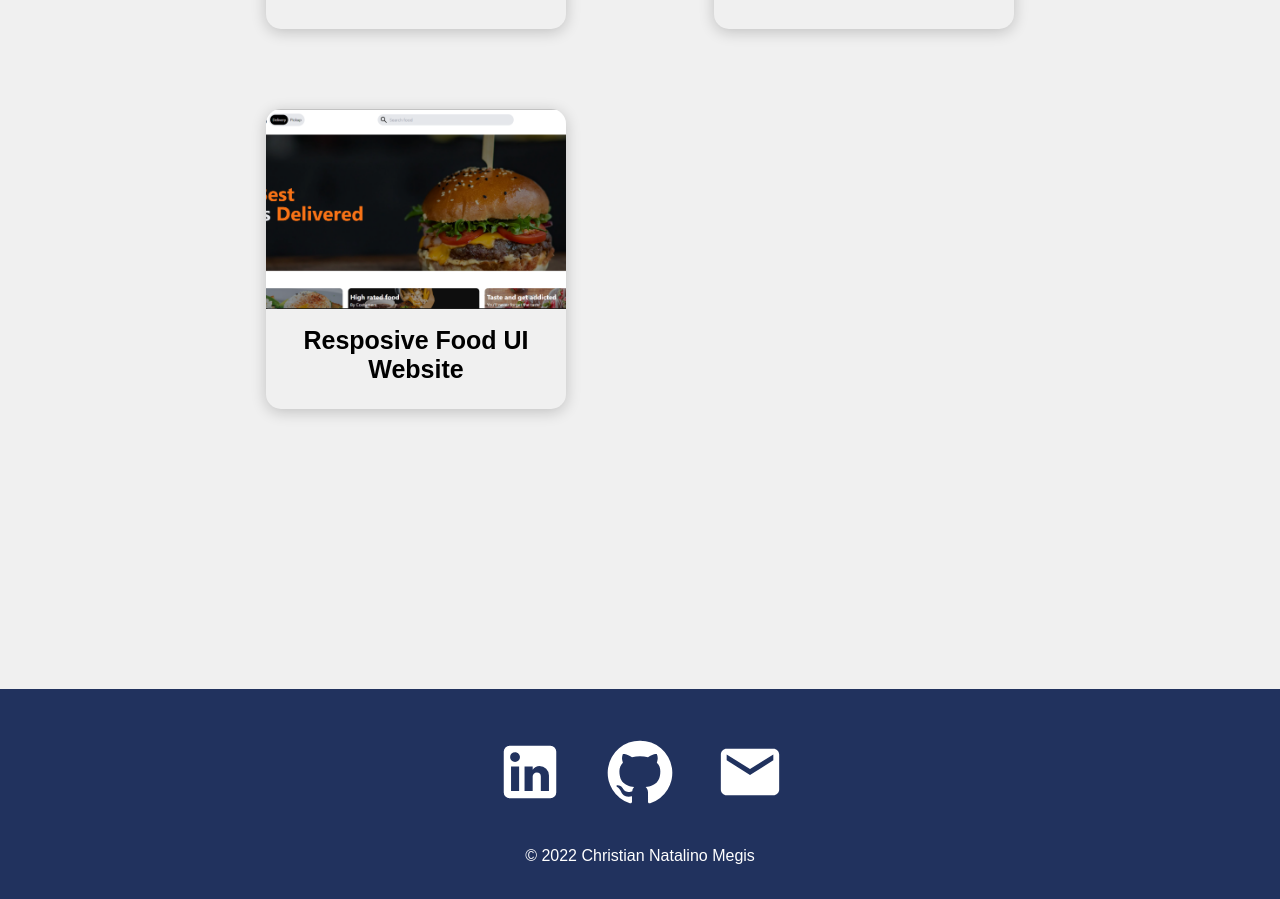
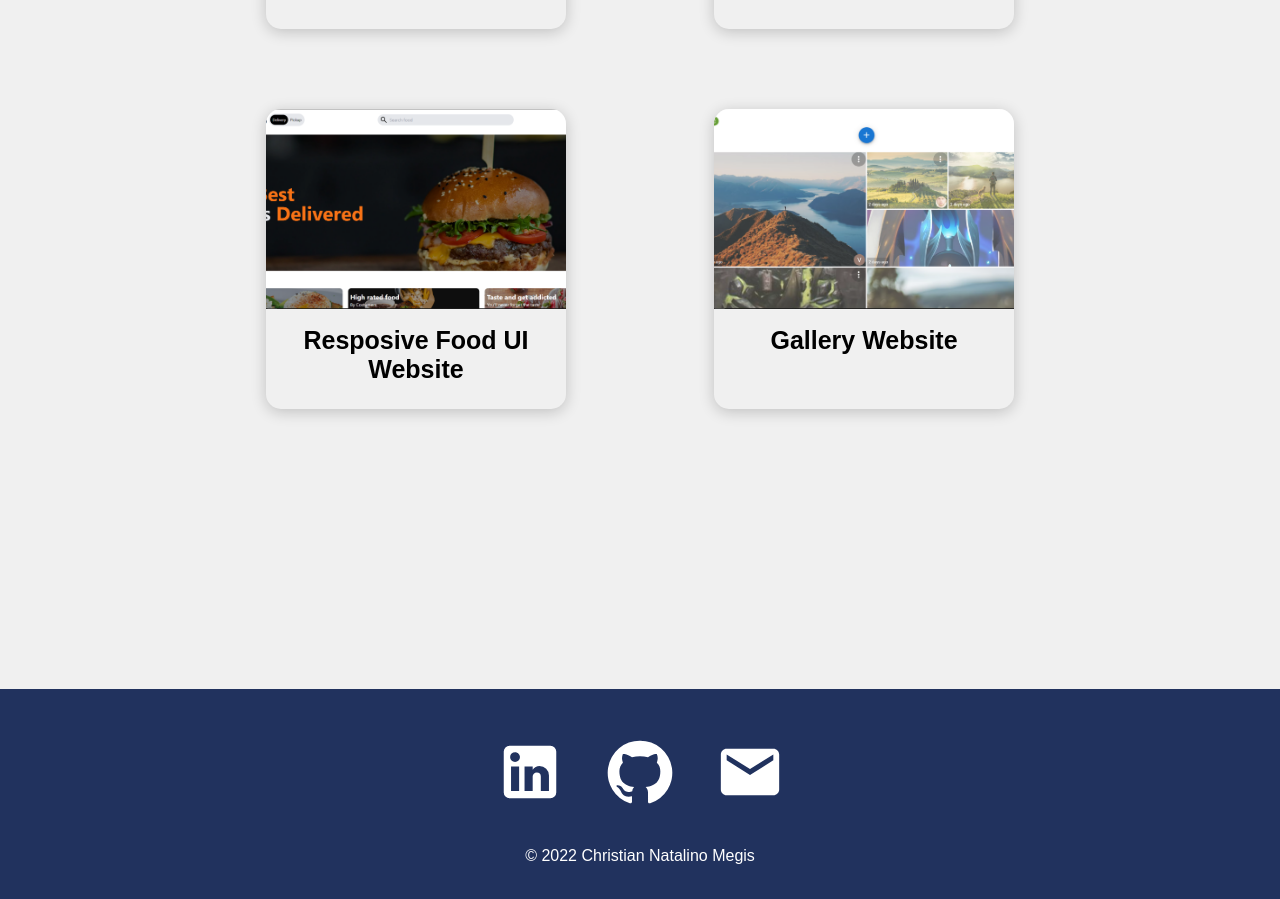
Before and after one commit to AtanMegis/my-portfolio, a React (Create React App) app: page /projects in a window 1280 px wide. Shown: the part 1251-2150 px from the top of the page. Built offline with nearby package versions, Linux system fonts and the light colour scheme.

Commit message:
feat : add new project gallery

```diff
--- a/src/helper/ProjectsData.js
+++ b/src/helper/ProjectsData.js
@@ -5,6 +5,7 @@ import qoutes from '../assets/qoutes.PNG';
 import netflix from '../assets/netflix.PNG';
 import react from '../assets/react.PNG';
 import foodUI from '../assets/foodUI.PNG';
+import gallery from '../assets/gallery.PNG';
 
 export const ProjectList = [
 	{
@@ -63,4 +64,12 @@ export const ProjectList = [
 		url: 'https://food-ui-react.vercel.app/',
 		repo: 'https://github.com/AtanMegis/food-ui',
 	},
+	{
+		id: 7,
+		name: 'Gallery Website',
+		image: gallery,
+		tools: 'React JS, Material-UI, react-icons, Firebase, UUID v4',
+		url: 'https://gallerymegis.vercel.app/',
+		repo: 'https://github.com/AtanMegis/firebase-gallery',
+	},
 ];
--- a/src/pages/Home/Home.js
+++ b/src/pages/Home/Home.js
@@ -16,7 +16,7 @@ const Home = () => {
 							loop
 						/>
 					</h2>
-					<h3>Meet Christian Megis</h3>
+					<h3>Mgieet Christian Megis</h3>
 					<div className="prompt">
 						<p>
 							A fiery student who has passion with Software
@@ -32,7 +32,7 @@ const Home = () => {
 							<span>
 								Java, Javascript, React JS, Redux, NPM,
 								Firebase, UI library, HTML5, CSS3,
-								Tailwind CSS
+								Tailwind CSS, Material UI
 							</span>
 						</li>
 						<li className="item">
```
Also changed, not shown: src/assets/gallery.PNG (added).
